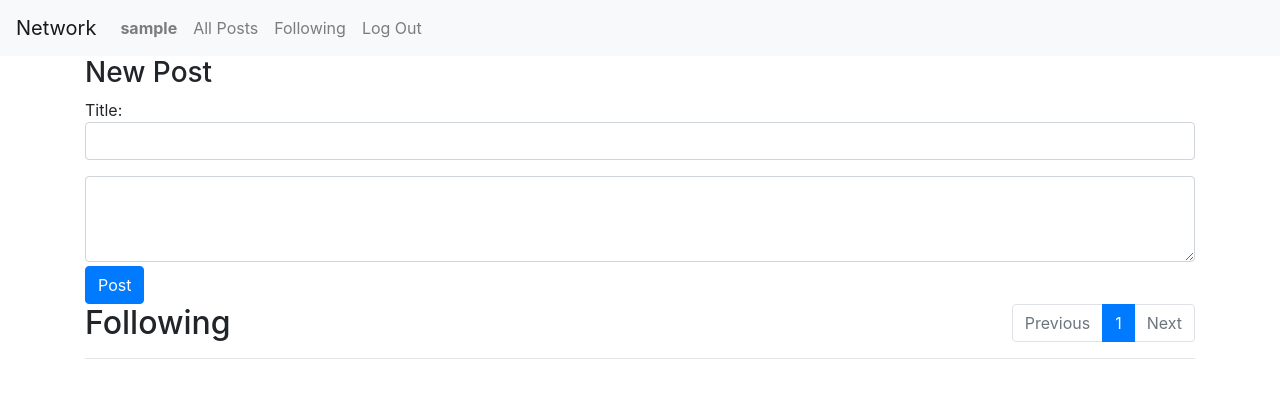
After one commit to bakiba/cs50w, a Django app: page /following in a window 1280 px wide. The commit adds this page. Shown: the top 398 px of the page. Run offline with Django 3.2, Linux system fonts and the light colour scheme; the visitor is signed in with stand-in values (Sample User, id 1); data comes from the database, SQL or seed files in the repository; data that the repository does not hold is empty; some libraries are stand-ins or nearby versions.

Commit message:
Implemented following page

```diff
--- a/network/static/network/posts.js
+++ b/network/static/network/posts.js
@@ -3,6 +3,7 @@ document.addEventListener('DOMContentLoaded', function () {
     // Add event listener to form submit event
     const post_form =  document.getElementById('post-form');
     const profile_view =  document.getElementById('profile');
+    const following_view =  document.getElementById('following');
     if (post_form) {
         post_form.onsubmit = function () {
             const title = document.querySelector('#post-title').value;
@@ -38,7 +39,7 @@ document.addEventListener('DOMContentLoaded', function () {
             return false;
         };
     }
-    if (profile_view) {
+    if (profile_view || following_view ) {
         load_posts(null, null, 1, UserProfile);
     } else {
         load_posts();
--- /dev/null
+++ b/network/templates/network/following.html
@@ -0,0 +1,37 @@
+{% extends "network/layout.html" %}
+{% load static %}
+
+{% block body %}
+{% if user.is_authenticated %}
+<div id="new-post">
+
+    <h3>New Post</h3>
+    <form id="post-form">
+        <div class="form-group">
+            Title: <input id="post-title" class="form-control" >
+        </div>
+
+        <textarea class="form-control mb-1" rows="3" id="post-content"></textarea>
+        <input type="submit" class="btn btn-primary" value="Post">
+    </form>
+</div>
+<div id="following"></div>
+{% endif %}
+<h2 class="float-left">Following</h2>
+<nav aria-label="Post navigation">
+    <ul id="pagination" class="pagination justify-content-end">
+    </ul>
+</nav>
+<hr>
+<div id="posts-view">
+</div>
+{% endblock %}
+
+{% block script %}
+    <script>
+        var AuthenticatedUser = '{{request.user}}';
+        var UserProfile = {{ following | safe }};
+        console.log(`We're following: ${UserProfile}`);
+    </script>
+    <script src="{% static 'network/posts.js' %}"></script>
+{% endblock %}
--- a/network/templates/network/layout.html
+++ b/network/templates/network/layout.html
@@ -26,7 +26,7 @@
                 </li>
                 {% if user.is_authenticated %}
                     <li class="nav-item">
-                        <a class="nav-link" href="#">Following</a>
+                        <a class="nav-link" href="{% url 'following' %}">Following</a>
                     </li>
                     <li class="nav-item">
                         <a class="nav-link" href="{% url 'logout' %}">Log Out</a>
--- a/network/urls.py
+++ b/network/urls.py
@@ -11,5 +11,6 @@ urlpatterns = [
     path("posts", views.posts, name="posts"),
     path("like/<int:post_id>", views.like, name="like"),
     path("profile/<str:user>", views.profile, name="profile"),
-    path("follow/<str:user>", views.follow, name="follow")
+    path("follow/<str:user>", views.follow, name="follow"),
+    path("following", views.following, name="following")
 ]
--- a/network/views.py
+++ b/network/views.py
@@ -84,10 +84,11 @@ def posts(request, page=0, post_id=None, profile=None):
         post = Post(user=request.user, title=title, content=content)
         post.save()
     # if profile parameter is set
-    profile = request.POST.get('profile', request.GET.get('profile'))
+    profile = request.POST.get('profile', request.GET.get('profile').split(','))
     # if profile is given, return only posts for that user
-    if profile != None and profile != 'undefined' and profile != 'null':
-        posts = Post.objects.filter(user__username=profile).order_by("-created").all()
+    #print(f"Profile: {profile}")
+    if profile != None and profile != ['undefined'] and profile != 'null':
+        posts = Post.objects.filter(user__username__in=profile).order_by("-created").all()
     # return all posts from newest to oldest
     else:
         posts = Post.objects.order_by("-created").all()
@@ -178,3 +179,12 @@ def follow(request, user):
     #Follow the user
     profile.followers.add(request.user)
     return redirect(request.META['HTTP_REFERER'])
+
+@login_required(login_url='login')
+def following(request):
+    profile = User.objects.get(username=request.user)
+    following = list(user.username for user in profile.following.all())
+    return render(request, "network/following.html", {
+        "profile":profile.username,
+        "following":following
+    })
```
